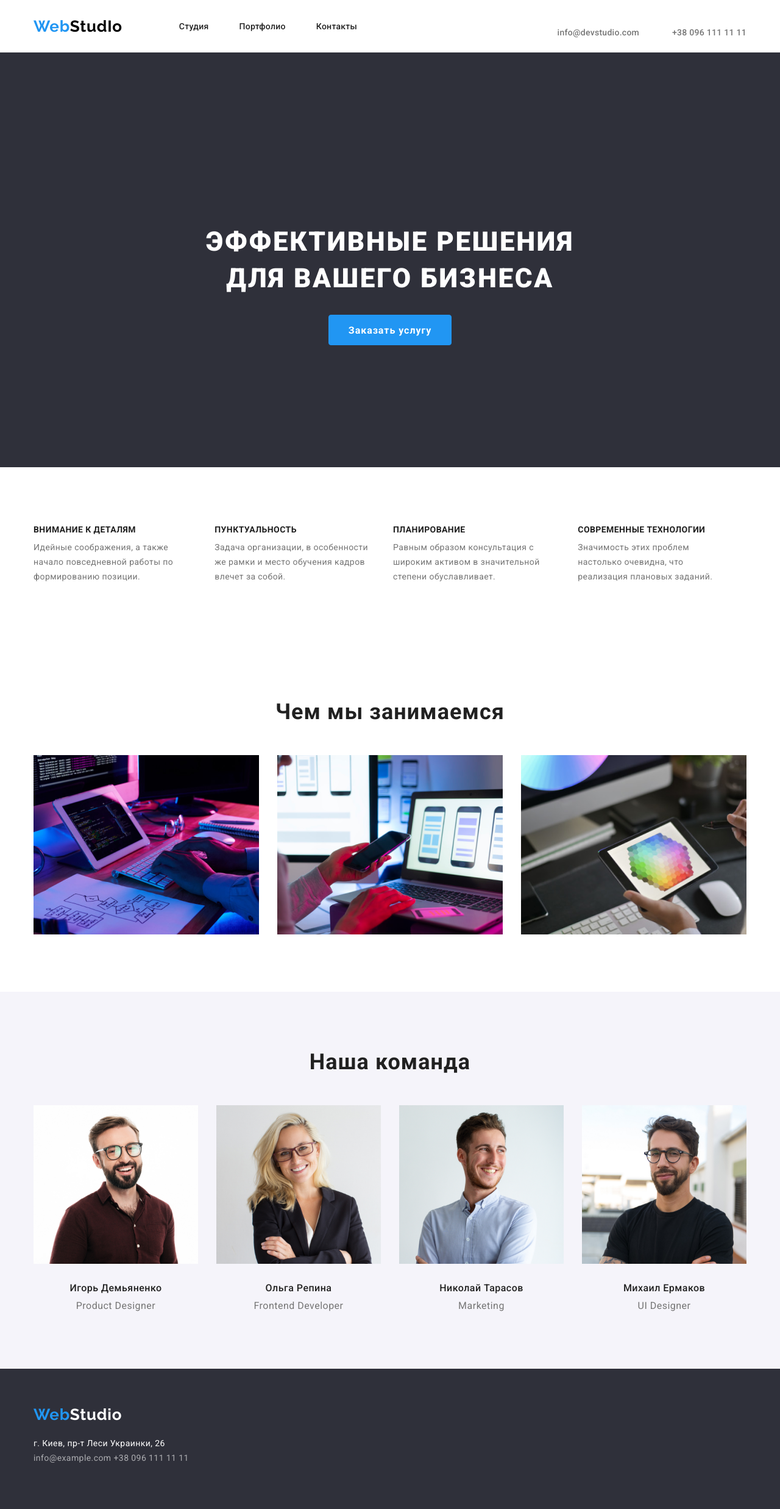
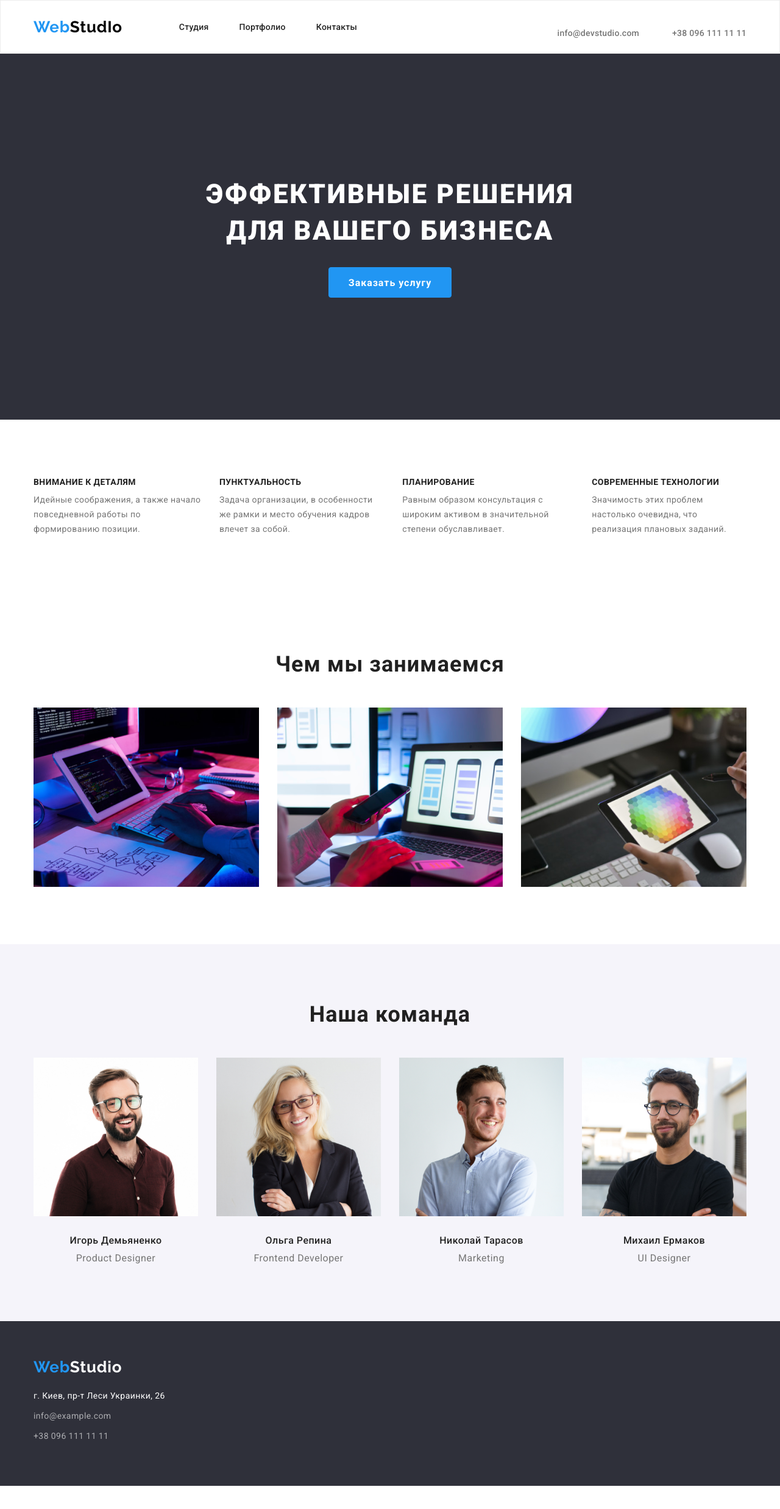
Before and after one commit to NadezdaGruzdeva/goit-markup-hw-03, a plain HTML site: page index.html in a window 1280 px wide. Shown: the whole page at 61% size. After the commit the page ends 2436 px from the top, so only its background shows below. Drawn offline with nearby package versions, Linux system fonts and the light colour scheme.

Commit message:
fixed
sections: margin to padding
footer
portfolio-buttons
header: border-line

```diff
--- a/css/style.css
+++ b/css/style.css
@@ -78,7 +78,7 @@ img {
 .header {
 padding-top: 24px;
 padding-bottom: 24px;
-
+border: 1px solid #ececec;
 }
 
 .header .container {
@@ -170,15 +170,14 @@ margin: 0 auto;
 
 .hero {
   background-color: #2F303A;
+  padding-top: 200px;
+  padding-bottom: 200px;
 }
 
-.hero .container {
+/*.hero .container {
   padding-left: 252px;
   padding-right: 252px;
-  padding-top: 280px;
-  padding-bottom: 200px;
-
-}
+}*/
 
 .hero-main-heading {
   font-family: var(--main-font);
@@ -190,7 +189,6 @@ margin: 0 auto;
   text-transform: uppercase;
   color: var(--primary-white-color);
   margin-bottom: 30px;
-
  }
 
 .modal-btn {
@@ -214,15 +212,14 @@ margin: 0 auto;
 
   }
 
+  .specifications {
+  padding-top: 94px;
+  padding-bottom: 94px;
+  }
 .hero-specification-list {
   display: flex;
-  margin-top: 94px;
-  margin-bottom: 94px;
   }
-.hero-specification-list-item:not(last-child) {
-  margin-right: 30px;
 
-}
 
 .hero-specification-heading {
   font-family: var(--main-font);
@@ -241,6 +238,10 @@ margin: 0 auto;
   line-height: 1.714;
   letter-spacing: 0.03em;
   color: var(--secondary-text-color);
+}
+
+.hero-specification-list-item:not(:last-child) {
+  margin-right: 30px;
  }
   /*===== end hero =====*/
 
@@ -265,7 +266,7 @@ margin: 0 auto;
     margin-bottom: 50px;
   }
 
-  .about-list-item:not(last-child) {
+  .about-list-item:not(:last-child) {
     margin-right: 30px;
   }
   /*.about .container {
@@ -337,24 +338,26 @@ margin: 0 auto;
   color: var(--primary-text-color);
   }
   */
-
+.portfolio {
+  padding-top: 94px;
+  padding-bottom: 94px;
+}
 .button-list {
   display: flex;
   justify-content: center;
-  margin-top: 94px;
   margin-bottom: 34px;
   padding-bottom: 16px;
 
 }
 
-.button-list-item:not(last-child) {
+.button-list-item:not(:last-child) {
   margin-right: 8px;
 
 }
 
 .portfolio-modal-button {
 
-min-width: 128px;
+  min-width: 73px;
   height: 38px;
   border: 1px solid #F5F4FA;
   border-radius: 4px;
@@ -369,12 +372,14 @@ letter-spacing: 0.03em;
   background-color: #F5F4FA;
   color: var(--primary-text-color);
   cursor: pointer;
-padding: 10px 32px;
+  padding: 6px 22px;
 }
 
 .portfolio-modal-button:hover,
 .portfolio-modal-button:focus {
   background-color: #2196F3;
+  color: var(--primary-white-color);
+
 }
 
 /*.project-list
@@ -393,8 +398,6 @@ border: 1px solid #eeeeee;*/
 .project-list {
   display: flex;
   flex-wrap: wrap;
-  margin-bottom: 94px;
-
 }
 .project-list-item {
   width: 370px;
@@ -435,16 +438,16 @@ border: 1px solid #eeeeee;*/
 /*======footer=====*/
 .footer {
   background-color:#2F303A;
+  padding-top: 60px;
+  padding-bottom: 60px;
 }
 .footer .container {
   flex-direction: column;
-  height: 252px;
-  padding-top: 60px;
-  padding-bottom: 60px;
   }
   .address {
   margin-top: 20px;
   }
+
 /*.footer-logo-link {
 padding-top: 60px;
 margin-bottom: 20px;
@@ -465,6 +468,14 @@ margin-bottom: 20px;
   letter-spacing: 0.03em;
   color:rgba(255, 255, 255, 0.6);
   }
+  /*.footer-address-container {
+    padding-bottom: ;
+  }*/
+
+.footer-address-list-item:not(last-child) {
+    margin-bottom: 9px;
+  }
+
 .footer-address {
     font-family: var(--main-font);
     font-weight: 400;
--- a/index.html
+++ b/index.html
@@ -136,9 +136,11 @@
     <a class="footer-logo-link link" href="/" aria-label="логотип сайта">
             <span class="logo-link">Web</span><span class="logo-right-dark">Studio</span></a>
         <address class="address">
-           <p class="footer-address">г. Киев, пр-т Леси Украинки, 26</p>
-           <a class="footer-contact-mail link" href="mailto:info@example.com">info@example.com</a>
-           <a class="footer-contact-tel link" href="tel:+380991111111">+38 096 111 11 11</a>
+            <ul class="footer-address-list list">
+                <li class="footer-address-list-item"><p class="footer-address">г. Киев, пр-т Леси Украинки, 26</p></li>
+                <li class="footer-address-list-item"><a class="footer-contact-mail link" href="mailto:info@example.com">info@example.com</a></li>
+                <li class="footer-address-list-item"><a class="footer-contact-tel link" href="tel:+380991111111">+38 096 111 11 11</a></li>
+             </ul>
 
         </address>
         </div>
```
Also changed, not shown: portfolio.html (+7 -4 lines). Lines whose indentation alone changed are shown as unchanged.
